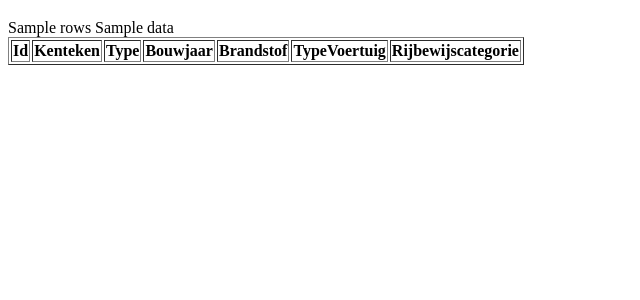
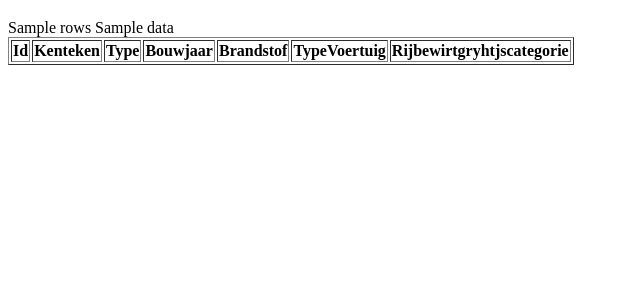
Before and after one commit to Amine-Azzamouri/BE-P4opdracht-04-334491, a PHP site: template app/views/persoon1/persoon1.php in a window 1280 px wide. Shown: the top 300 px of the page, without its empty margins (0-640 px from the left). Run offline with PHP 8.4, Linux system fonts and the light colour scheme; the template is opened without the code that fills it: most values are stand-ins (such as "Sample title", 1, 10 or a date in 2020); lists and menus that the app fills with data are empty.

Commit message:
commit 10

```diff
--- a/app/views/persoon1/persoon1.php
+++ b/app/views/persoon1/persoon1.php
@@ -18,7 +18,7 @@
             <th>Bouwjaar</th>
             <th>Brandstof</th>
             <th>TypeVoertuig</th>
-            <th>Rijbewijscategorie</th>
+            <th>Rijbewirtgryhtjscategorie</th>
         </thead>
         <tbody>
             <?php echo $data['rows']; ?>
```
